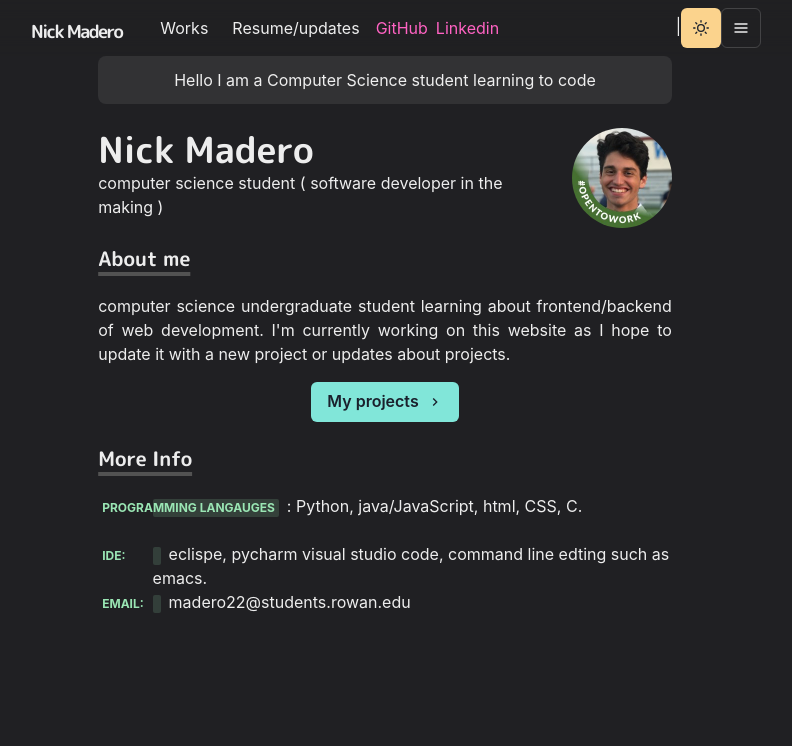
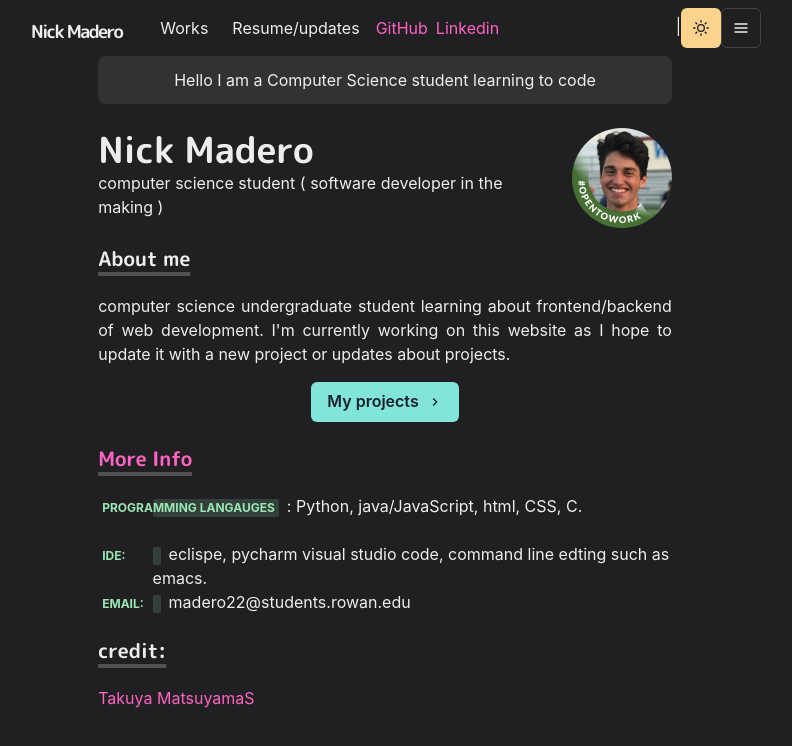
Before and after one commit to NickMadero/NickMadero-homepage, a Next.js app: page / in a window 1280 px wide. Shown: the top 746 px of the page, without its empty margins (255-1047 px from the left). Built offline with nearby package versions, Linux system fonts and the light colour scheme.

Commit message:
Changed 'More info' as a link to resume and created a better source to credit

```diff
--- a/pages/index.js
+++ b/pages/index.js
@@ -1,4 +1,4 @@
-import { Container,Box, Heading, Image,Button, useColorModeValue, chakra } from "@chakra-ui/react"
+import { Container,Box, Heading, Image,Button, useColorModeValue, chakra, Link } from "@chakra-ui/react"
 import NextLink from "next/link"
 import Head from "next/head"
 import Section from "../components/section"
@@ -8,12 +8,14 @@ import Layout from "../components/layouts/article"
 import { Meta } from "../components/work"
 import {BioSection} from "../components/bio"
 
+
 const Page = () => {
     return (
         <Layout>
                     <Container>
             <Box borderRadius="lg" bg={useColorModeValue('whiteAlpha.500', 'whiteAlpha.200')} p={3} mb={6} align="center">
-            Hello I am a Computer Science student learning to code
+            Hello I am a Computer Science student learning to code<br></br>
+
             </Box>
 
             <Box display={{md:'flex'}}>
@@ -47,14 +49,21 @@ const Page = () => {
             </Section>
 
             <Section >
+                <Link href="https://drive.google.com/file/d/1ED_R7QUD7wKGx_DWDHwmm6xbnnn0hPof/view?usp=sharing">
                 <Heading as="h2" variant="section-title">More Info</Heading>
+                </Link>
                 <BioSection><br></br>
                     <Meta>programming Langauges</Meta>: Python, java/JavaScript, html, CSS, C. <br/>
                   <br />  <Meta>IDE:</Meta>eclispe, pycharm visual studio code, command line edting such as emacs.
                 <br />  <Meta> Email:</Meta>madero22@students.rowan.edu
                 </BioSection>
             </Section>
+            <Section>
+            <Heading as="h2" variant="section-title">credit: </Heading> <br />
+            <Link href="https://www.craftz.dog/">Takuya MatsuyamaS</Link>
+            </Section>
         </Container>
+
         </Layout>
 
     )
```
